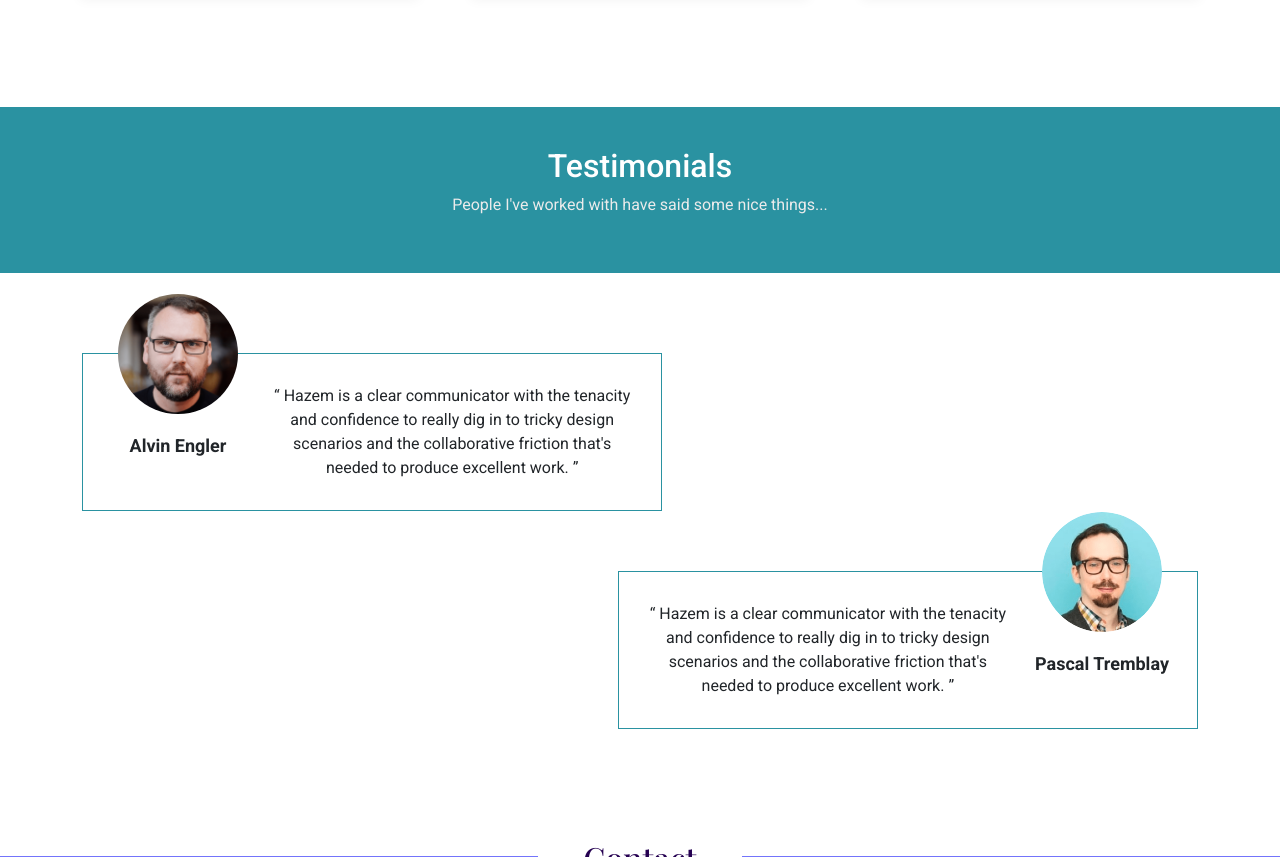
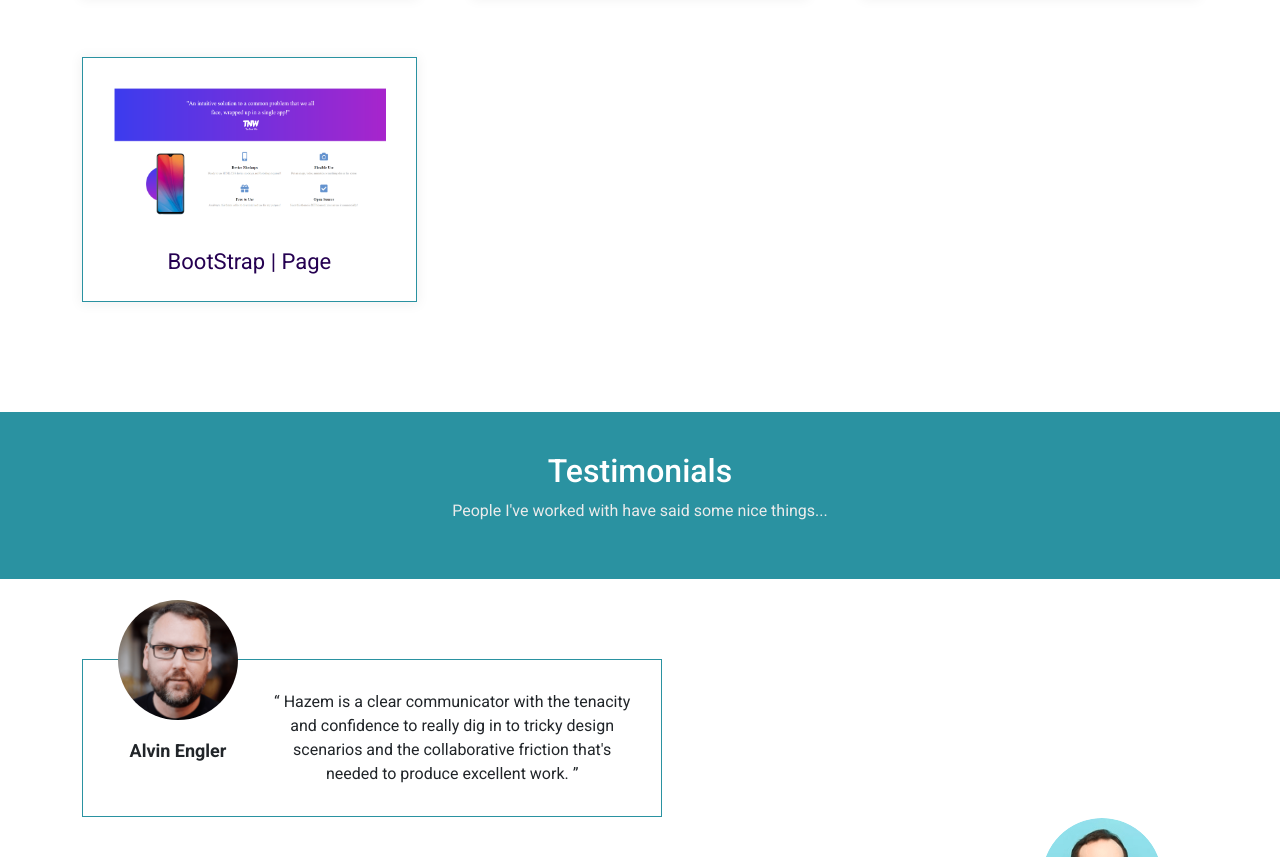
Before and after one commit to Alrfati-Hazem/Portfolio, a plain HTML site: page index.html in a window 1280 px wide. Shown: the part 2524-3381 px from the top of the page. Drawn offline with nearby package versions, Linux system fonts and the light colour scheme.

Commit message:
Updated on index

```diff
--- a/index.html
+++ b/index.html
@@ -185,7 +185,7 @@
         <div class="box">
           <img src="img/calculator.PNG" alt="image of calculator" />
           <a
-            href="https://alrfati-hazem.github.io/Calculator/"
+            href="https://alrfati-hazem.github.io/Calculator-Acitve/"
             target="_blank"
             rel="noopener"
           >
@@ -200,6 +200,16 @@
             rel="noopener"
           >
             Machine Learning Tutorial Website
+          </a>
+        </div>
+        <div class="box">
+          <img src="img/bootstrapProject.PNG" alt="image of webiste" />
+          <a
+            href="https://alrfati-hazem.github.io/BootStrap-EX/"
+            target="_blank"
+            rel="noopener"
+          >
+            BootStrap | Page
           </a>
         </div>
       </div>
```
Also changed, not shown: img/bootstrapProject.PNG (added).
